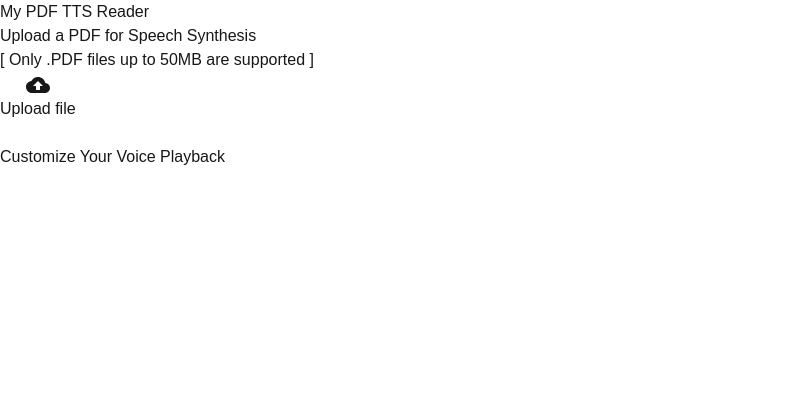
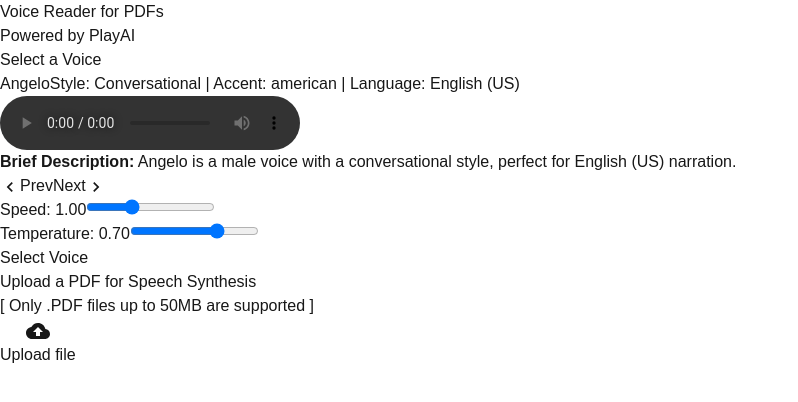
Before and after one commit to stevenpstansberry/book-reader, a Next.js app in the folder book-reader/: page / in a window 1280 px wide. Shown: the top 402 px of the page, without its empty margins (0-798 px from the left). Built offline with nearby package versions, Linux system fonts and the light colour scheme; no server answers.

Commit message:
Refactored Voice Settings component to be on home page by default

```diff
--- a/book-reader/src/app/page.tsx
+++ b/book-reader/src/app/page.tsx
@@ -27,9 +27,6 @@ export default function Home() {
   const [speed, setSpeed] = useState<number>(1);
   const [temperature, setTemperature] = useState<number>(0.7);
 
-  const [showSettings, setShowSettings] = useState(false);
-  const handleOpenSettings = () => setShowSettings(true);
-  const handleCloseSettings = () => setShowSettings(false);
 
   // Cancel ref for any ongoing operations
   const cancelRef = useRef(false);
@@ -116,8 +113,11 @@ export default function Home() {
   return (
     <div className="relative flex flex-col min-h-screen p-4">
       <h1 className="text-4xl font-bold text-blue-500 mb-8 text-center">
-        My PDF TTS Reader
+        Voice Reader for PDFs
       </h1>
+      <h2 className="text-4xl font-bold text-lime-600 mb-8 text-center">
+        Powered by PlayAI
+      </h2>
 
       <div className="flex-1 flex flex-col items-center justify-center">
         {uploading ? (
@@ -152,38 +152,21 @@ export default function Home() {
           )
         ) : (
           <>
-            <Dropzone
-              onFileUploaded={handleFileUpload}
-              onTextExtracted={handleTextExtracted}
-            />
-            <button
-              onClick={handleOpenSettings}
-              className="inline-flex items-center space-x-2 px-4 py-2 rounded-md
-                         bg-lime-600 text-white font-semibold hover:bg-lime-700
-                         transition-colors mt-4"
-            >
-              Customize Your Voice Playback
-            </button>
-          </>
-        )}
-      </div>
-
-      {showSettings && (
-        <div
-          className="fixed inset-0 flex items-center justify-center bg-black bg-opacity-50 z-50"
-          onClick={handleCloseSettings}
-        >
-          <VoiceSettings
+            <VoiceSettings
             selectedVoice={selectedVoice}
             onSelectVoice={setSelectedVoice}
             speed={speed}
             onSpeedChange={setSpeed}
             temperature={temperature}
             onTemperatureChange={setTemperature}
-            onClose={handleCloseSettings}
-          />
-        </div>
-      )}
+            />
+            <Dropzone
+              onFileUploaded={handleFileUpload}
+              onTextExtracted={handleTextExtracted}
+            />
+          </>
+        )}
+      </div>
     </div>
   );
 }
--- a/book-reader/src/components/AudioControl.tsx
+++ b/book-reader/src/components/AudioControl.tsx
@@ -145,7 +145,7 @@ export default function AudioControl({ audioCache, currentPage }: AudioControlPr
 
   return (
     <div className="flex flex-col items-center justify-center">
-      {/* Controls Container (dark theme, some spacing) */}
+      {/* Controls Container  */}
       <div
         className="
           flex items-center justify-center
--- a/book-reader/src/components/VoiceSettings.tsx
+++ b/book-reader/src/components/VoiceSettings.tsx
@@ -2,7 +2,6 @@ import React, { useState, useEffect } from "react";
 // Material UI icons
 import KeyboardArrowLeftIcon from "@mui/icons-material/KeyboardArrowLeft";
 import KeyboardArrowRightIcon from "@mui/icons-material/KeyboardArrowRight";
-import CloseIcon from "@mui/icons-material/Close";
 
 interface VoiceSettingsProps {
   selectedVoice: string;
@@ -77,14 +76,14 @@ export const VOICES = [
   },
 ];
 
-// Shared button classes for consistency
+// Button style for voice settings
 const buttonClasses = `
   px-4 py-2
-  bg-lime-500 hover:bg-lime-600
-  text-black font-medium
+  bg-lime-600 hover:bg-lime-700
+  text-white font-medium
   rounded
-  flex items-center justify-center
   transition-colors duration-200
+  inline-flex items-center justify-center
 `;
 
 const VoiceSettings: React.FC<VoiceSettingsProps> = ({
@@ -118,28 +117,34 @@ const VoiceSettings: React.FC<VoiceSettingsProps> = ({
   return (
     <div
       className="
-        relative p-6 w-full max-w-xl
-        bg-gray-800 text-gray-100
-        flex flex-col space-y-4
-        rounded-md shadow-lg
+        relative w-full max-w-xl mx-auto
+        p-6 mt-4
+        rounded-md
+        bg-gray-900 text-gray-100
+        shadow-lg
       "
       onClick={(e) => e.stopPropagation()}
     >
-      {/* Top left cancel icon */}
-      {onClose && (
-        <button
-          onClick={onClose}
-          className="absolute top-2 left-2 text-gray-100 hover:text-gray-300"
-        >
-          <CloseIcon fontSize="small" />
-        </button>
-      )}
 
-      {/* Custom dark-mode styles for the audio element */}
+      <h2 className="text-xl font-bold mb-3 text-center">Select a Voice</h2>
+
+      {/* Voice name / style / accent / language */}
+      <div className="text-center mb-4">
+        <span className="block text-2xl font-bold">{currentVoice.name}</span>
+        <span className="block text-sm text-gray-400 mt-1">
+          Style: <span className="font-medium">{currentVoice.style}</span> |{" "}
+          Accent: <span className="font-medium">{currentVoice.accent}</span> |{" "}
+          Language: <span className="font-medium">{currentVoice.language}</span>
+        </span>
+      </div>
+
+      {/* Audio preview */}
       <style>
         {`
+          /* Dark mode styles for the native audio controls */
           .dark-audio::-webkit-media-controls-panel {
             background-color: #333 !important;
+            border: none !important;
           }
           .dark-audio::-webkit-media-controls-play-button,
           .dark-audio::-webkit-media-controls-pause-button,
@@ -153,55 +158,33 @@ const VoiceSettings: React.FC<VoiceSettingsProps> = ({
           }
         `}
       </style>
+      <div className="flex justify-center mb-4">
+        <audio className="dark-audio" src={currentVoice.sample} controls />
+      </div>
 
-      {/* Top row: Navigation buttons & Voice info */}
-      <div className="flex items-center justify-between w-full">
+      {/* Voice description */}
+      <div className="text-sm text-center mb-5 px-4">
+        <strong>Brief Description:</strong> {currentVoice.name} is a{" "}
+        {currentVoice.gender} voice with a{" "}
+        {currentVoice.style.toLowerCase()} style, perfect for{" "}
+        {currentVoice.language} narration.
+      </div>
+
+      {/* Navigation buttons */}
+      <div className="flex justify-center items-center space-x-4 mb-5 ">
         <button onClick={handlePrev} className={buttonClasses}>
           <KeyboardArrowLeftIcon fontSize="small" className="mr-1" />
           Prev
         </button>
-
-        {/* Voice info in the center */}
-        <div className="flex flex-col items-center px-4 text-center">
-          <span className="text-2xl font-bold">{currentVoice.name}</span>
-          <span className="text-sm text-gray-300 mt-1">
-            Style: <span className="font-medium">{currentVoice.style}</span> |{" "}
-            Accent: <span className="font-medium">{currentVoice.accent}</span> |{" "}
-            Language: <span className="font-medium">{currentVoice.language}</span>
-          </span>
-          <audio className="mt-3 dark-audio" src={currentVoice.sample} controls />
-        </div>
-
-        <button onClick={handleNext} className={buttonClasses}>
+        <button onClick={handleNext} className={buttonClasses} >
           Next
           <KeyboardArrowRightIcon fontSize="small" className="ml-1" />
         </button>
       </div>
 
-      {/* Select Voice button */}
-      <button
-        onClick={() => {
-          onSelectVoice(currentVoice.value);
-          if (onClose) onClose(); // Close the overlay after selecting the voice
-        }}
-        className={`${buttonClasses} self-center`}
-      >
-        Select Voice
-      </button>
-
-      {/* Brief description */}
-      <div className="text-sm px-2 md:px-6">
-        <p>
-          <strong>Brief Description:</strong> {currentVoice.name} is a{" "}
-          {currentVoice.gender} voice with a{" "}
-          {currentVoice.style.toLowerCase()} style, perfect for{" "}
-          {currentVoice.language} narration.
-        </p>
-      </div>
-
       {/* Sliders */}
-      <div>
-        <label className="block mb-2 font-semibold">
+      <div className="mx-auto mb-4 text-left w-full max-w-sm">
+        <label className="block mb-1 font-semibold">
           Speed: {speed.toFixed(2)}
         </label>
         <input
@@ -214,9 +197,8 @@ const VoiceSettings: React.FC<VoiceSettingsProps> = ({
           onChange={(e) => onSpeedChange(parseFloat(e.target.value))}
         />
       </div>
-
-      <div>
-        <label className="block mb-2 font-semibold">
+      <div className="mx-auto mb-5 text-left w-full max-w-sm">
+        <label className="block mb-1 font-semibold">
           Temperature: {temperature.toFixed(2)}
         </label>
         <input
@@ -229,6 +211,19 @@ const VoiceSettings: React.FC<VoiceSettingsProps> = ({
           onChange={(e) => onTemperatureChange(parseFloat(e.target.value))}
         />
       </div>
+
+      {/* Select Voice button */}
+      <div className="text-center">
+        <button
+          onClick={() => {
+            onSelectVoice(currentVoice.value);
+            if (onClose) onClose();
+          }}
+          className={buttonClasses}
+        >
+          Select Voice
+        </button>
+      </div>
     </div>
   );
 };
--- a/book-reader/src/utils/audioUtilities.ts
+++ b/book-reader/src/utils/audioUtilities.ts
@@ -54,13 +54,11 @@ export async function handleTextExtracted(
   const newAudioCache = { ...audioCache };
   const totalPages = Object.keys(textByPage).length;
 
-  // We'll track how many pages we've processed for progress
   let processedPages = 0;
 
   // Convert to numeric page indices
   const pageNumbers = Object.keys(textByPage).map(Number);
 
-  // Run TTS calls in parallel
   const promises = pageNumbers.map(async (pageNumber) => {
     if (cancelRef.current) return;
 
```
Also changed, not shown: book-reader/src/voice-selections.json (deleted, +0 -52 lines).
